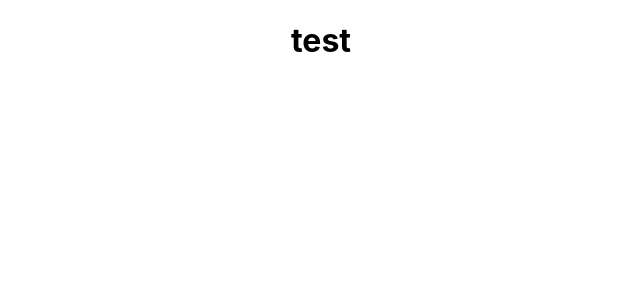
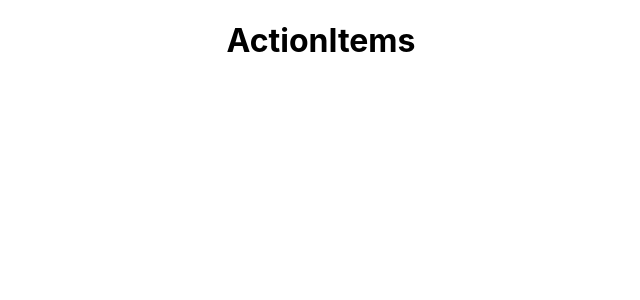
Before and after one commit to Konstantin-Zhirnov/ci-cd, a React (Create React App) app: page / in a window 1280 px wide. Shown: the top 300 px of the page, without its empty margins (319-959 px from the left). Built offline with nearby package versions, Linux system fonts and the light colour scheme.

Commit message:
Change tag h1

```diff
--- a/src/ActionItems/index.tsx
+++ b/src/ActionItems/index.tsx
@@ -13,7 +13,7 @@
       <h1
           data-testid={testData?.testId || 'article-name'}
         >
-          {testData?.mockName || 'test'}
+          {testData?.mockName || 'ActionItems'}
         </h1>
     </div>
   );
```
Also changed, not shown: src/logo.svg (deleted).
